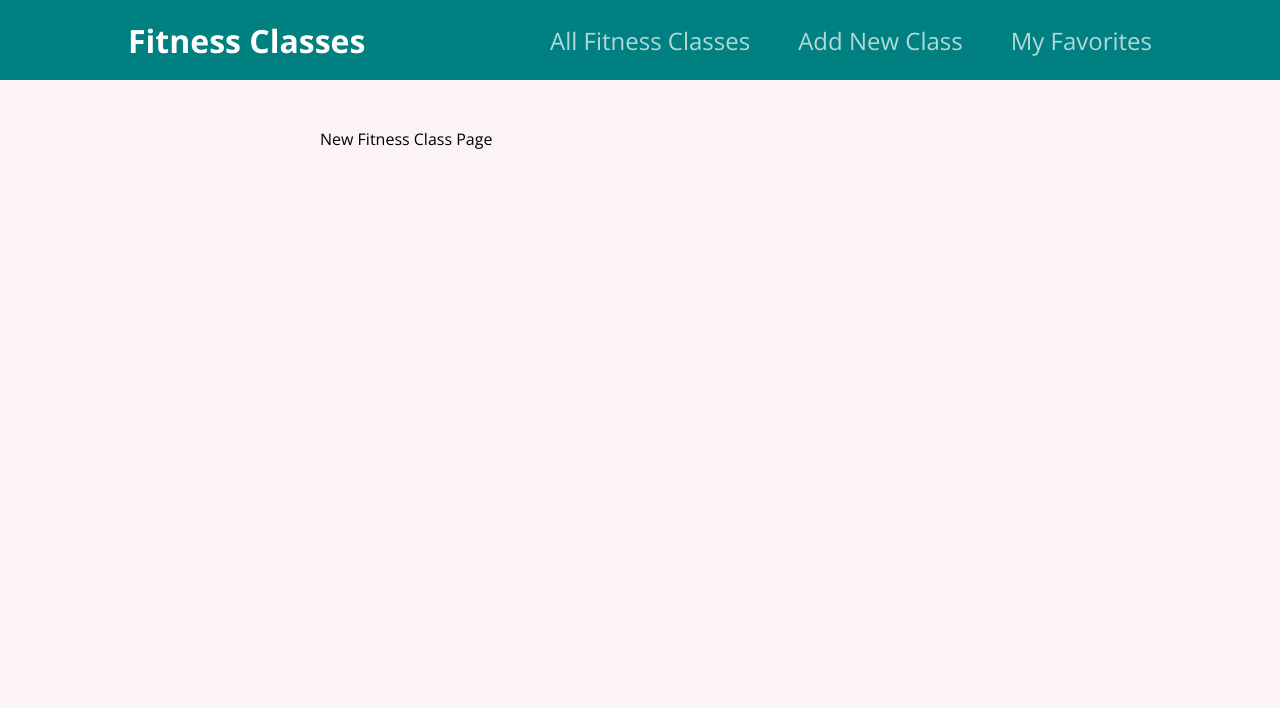
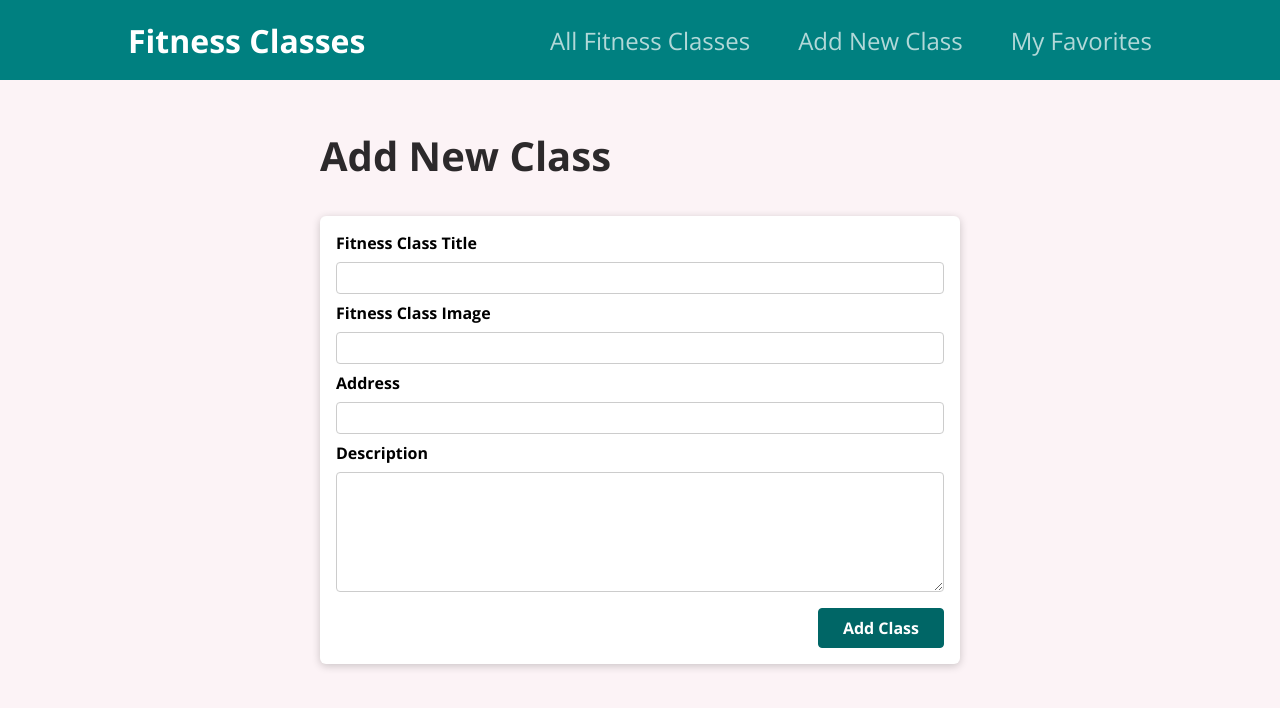
Before and after one commit to camieelaine/sessions, a React (Create React App) app: page /new-session in a window 1280 px wide. Shown: the top 708 px of the page. Built offline with nearby package versions, Linux system fonts and the light colour scheme.

Commit message:
Added new class session form

```diff
--- a/src/components/layout/MainNavigation.js
+++ b/src/components/layout/MainNavigation.js
@@ -12,7 +12,7 @@
             <Link to="/">All Fitness Classes</Link>
           </li>
           <li>
-            <Link to="/new-meetup">Add New Class</Link>
+            <Link to="/new-session">Add New Class</Link>
           </li>
           <li>
             <Link to="/favorites">My Favorites</Link>
--- /dev/null
+++ b/src/components/sessions/NewSessionForm.js
@@ -0,0 +1,36 @@
+import Card from "../ui/Card";
+import classes from "./NewSessionForm.module.css";
+
+function NewSessionForm() {
+  function submitHandler(event) {
+    event.preventDefault();
+  }
+
+  return (
+    <Card>
+      <form className={classes.form} onSubmit={submitHandler}>
+        <div className={classes.control}>
+          <label htmlFor="title">Fitness Class Title</label>
+          <input type="text" required id="title" />
+        </div>
+        <div className={classes.control}>
+          <label htmlFor="image">Fitness Class Image</label>
+          <input type="url" required id="image" />
+        </div>
+        <div className={classes.control}>
+          <label htmlFor="address">Address</label>
+          <input type="text" required id="address" />
+        </div>
+        <div className={classes.control}>
+          <label htmlFor="description">Description</label>
+          <textarea id="description" required rows="5"></textarea>
+        </div>
+        <div className={classes.actions}>
+          <button>Add Class</button>
+        </div>
+      </form>
+    </Card>
+  );
+}
+
+export default NewSessionForm;
--- /dev/null
+++ b/src/components/sessions/NewSessionForm.module.css
@@ -0,0 +1,45 @@
+.form {
+  padding: 1rem;
+}
+
+.control {
+  margin-bottom: 0.5rem;
+}
+
+.control label {
+  display: block;
+  font-weight: bold;
+  margin-bottom: 0.5rem;
+}
+
+.control input,
+.control textarea {
+  display: block;
+  font: inherit;
+  border-radius: 4px;
+  border: 1px solid #ccc;
+  padding: 0.25rem;
+  width: 100%;
+}
+
+.actions {
+  margin-top: 1rem;
+  text-align: right;
+}
+
+.actions button {
+  font: inherit;
+  cursor: pointer;
+  background-color: #006666;
+  color: white;
+  padding: 0.5rem 1.5rem;
+  border: 1px solid #006666;
+  border-radius: 4px;
+  font-weight: bold;
+}
+
+.actions button:hover,
+.actions button:active {
+  background-color: #008080;
+  border-color: #008080;
+}
--- a/src/components/sessions/SessionItem.module.css
+++ b/src/components/sessions/SessionItem.module.css
@@ -33,8 +33,8 @@
 .actions button {
   font: inherit;
   cursor: pointer;
-  color: #77002e;
-  border: 1px solid #77002e;
+  color: #006666;
+  border: 1px solid #006666;
   background-color: transparent;
   padding: 0.5rem 1.5rem;
   border-radius: 4px;
--- a/src/pages/NewSession.js
+++ b/src/pages/NewSession.js
@@ -1,5 +1,12 @@
+import NewSessionForm from "../components/sessions/NewSessionForm";
+
 function NewSessionPage() {
-  return <div>New Fitness Class Page</div>;
+  return (
+    <section>
+      <h1>Add New Class</h1>
+      <NewSessionForm />
+    </section>
+  );
 }
 
 export default NewSessionPage;
--- /dev/null
+++ b/src/pages/NewSessionForm.js
@@ -0,0 +1,36 @@
+import Card from "../ui/Card";
+import classes from "./NewSessionForm.module.css";
+
+function NewSessionForm() {
+  function submitHandler(event) {
+    event.preventDefault();
+  }
+
+  return (
+    <Card>
+      <form className={classes.form} onSubmit={submitHandler}>
+        <div className={classes.control}>
+          <label htmlFor="title">Class Title</label>
+          <input type="text" required id="title" />
+        </div>
+        <div className={classes.control}>
+          <label htmlFor="image">Class Image</label>
+          <input type="url" required id="image" />
+        </div>
+        <div className={classes.control}>
+          <label htmlFor="address">Address</label>
+          <input type="text" required id="address" />
+        </div>
+        <div className={classes.control}>
+          <label htmlFor="description">Description</label>
+          <textarea id="description" required rows="5"></textarea>
+        </div>
+        <div className={classes.actions}>
+          <button>Add Class</button>
+        </div>
+      </form>
+    </Card>
+  );
+}
+
+export default NewSessionForm;
--- /dev/null
+++ b/src/pages/NewSessionForm.module.css
@@ -0,0 +1,45 @@
+.form {
+  padding: 1rem;
+}
+
+.control {
+  margin-bottom: 0.5rem;
+}
+
+.control label {
+  display: block;
+  font-weight: bold;
+  margin-bottom: 0.5rem;
+}
+
+.control input,
+.control textarea {
+  display: block;
+  font: inherit;
+  border-radius: 4px;
+  border: 1px solid #ccc;
+  padding: 0.25rem;
+  width: 100%;
+}
+
+.actions {
+  margin-top: 1rem;
+  text-align: right;
+}
+
+.actions button {
+  font: inherit;
+  cursor: pointer;
+  background-color: #006666;
+  color: white;
+  padding: 0.5rem 1.5rem;
+  border: 1px solid #006666;
+  border-radius: 4px;
+  font-weight: bold;
+}
+
+.actions button:hover,
+.actions button:active {
+  background-color: #008080;
+  border-color: #008080;
+}
```
